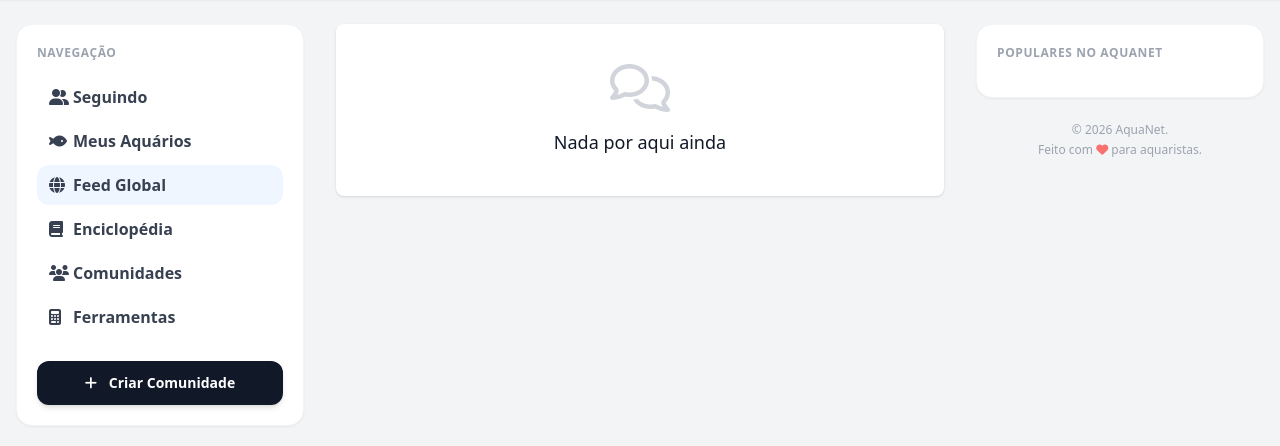
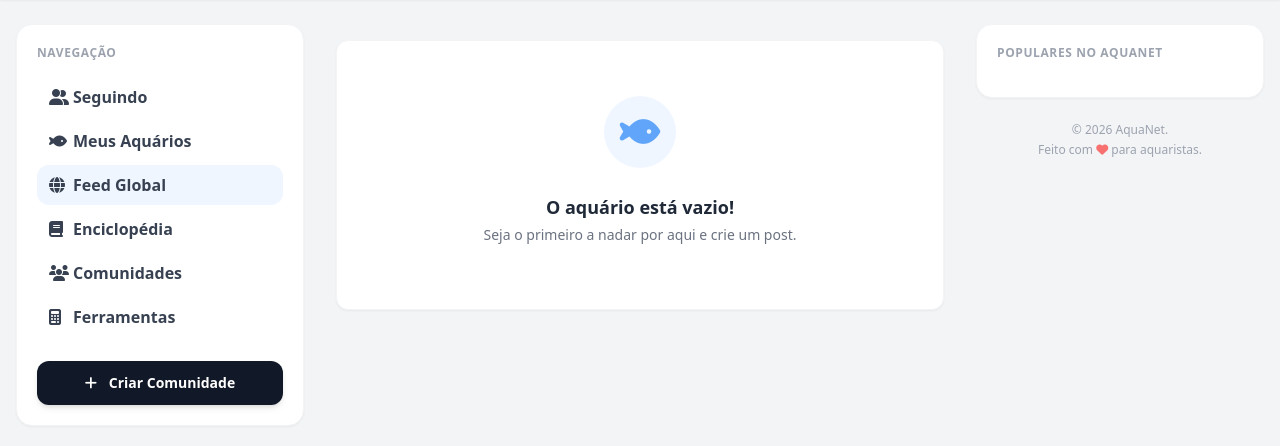
Before and after one commit to gabrielsdcosentino/aquanet-public, a Flask app: page / in a window 1280 px wide. Shown: the part 73-519 px from the top of the page. Run offline with Flask 3, Linux system fonts and the light colour scheme; the visitor is signed in with stand-in values (Sample User, id 1); data comes from the database, SQL or seed files in the repository; data that the repository does not hold is empty; some libraries are stand-ins or nearby versions.

Commit message:
mudando visual

```diff
--- a/templates/index.html
+++ b/templates/index.html
@@ -7,32 +7,43 @@
 {% block content %}
 
     {% if not current_community %}
-    <div class="md:hidden flex border-b bg-white mb-4 sticky top-14 z-30 shadow-sm">
-        <a href="{{ url_for('home') }}" class="flex-1 text-center py-3 font-semibold text-sm {% if request.endpoint == 'home' %} border-b-2 border-blue-600 text-blue-600 {% else %} text-gray-500 {% endif %}">Todos</a>
-        <a href="{{ url_for('feed') }}" class="flex-1 text-center py-3 font-semibold text-sm {% if request.endpoint == 'feed' %} border-b-2 border-blue-600 text-blue-600 {% else %} text-gray-500 {% endif %}">Seguindo</a>
+    <div class="md:hidden bg-white/95 backdrop-blur-sm sticky top-14 z-30 border-b border-gray-100 py-2 px-4 shadow-sm">
+        <div class="flex bg-gray-100 rounded-lg p-1">
+            <a href="{{ url_for('home') }}" class="flex-1 text-center py-1.5 rounded-md text-sm font-bold transition-all {% if request.endpoint == 'home' %} bg-white text-blue-600 shadow-sm {% else %} text-gray-500 hover:text-gray-700 {% endif %}">
+                Global
+            </a>
+            <a href="{{ url_for('feed') }}" class="flex-1 text-center py-1.5 rounded-md text-sm font-bold transition-all {% if request.endpoint == 'feed' %} bg-white text-blue-600 shadow-sm {% else %} text-gray-500 hover:text-gray-700 {% endif %}">
+                Seguindo
+            </a>
+        </div>
     </div>
     {% endif %}
 
     {% if current_community %}
-        <div class="bg-white p-4 rounded-lg shadow mb-5">
+        <div class="bg-white p-4 rounded-xl shadow-sm mb-5 border border-gray-100">
             <div class="flex justify-between items-start mb-4">
                 <div>
-                    <h2 class="text-2xl font-bold text-gray-800">{{ current_community.name }}</h2>
-                    <p class="text-gray-600 text-sm mt-1">{{ current_community.description or "Sem descrição." }}</p>
-                    <div class="text-xs text-gray-500 mt-2"><i class="fas fa-users mr-1"></i> {{ current_community.members.count() }} membros</div>
+                    <h2 class="text-2xl font-black text-gray-800 tracking-tight">{{ current_community.name }}</h2>
+                    <p class="text-gray-600 text-sm mt-1 leading-relaxed">{{ current_community.description or "Sem descrição." }}</p>
+                    <div class="flex items-center gap-3 mt-3">
+                        <span class="text-xs font-bold text-gray-500 bg-gray-100 px-2 py-1 rounded-md">
+                            <i class="fas fa-users mr-1 text-blue-400"></i> {{ current_community.members.count() }} membros
+                        </span>
+                    </div>
                 </div>
+
                 <div class="flex flex-col items-end gap-2">
                     {% if current_user.is_member(current_community) %}
                         <form action="{{ url_for('leave_community', community_slug=current_community.slug) }}" method="POST">
                             <input type="hidden" name="csrf_token" value="{{ csrf_token() }}">
-                            <button type="submit" class="text-xs font-bold border border-gray-300 text-gray-500 px-4 py-1.5 rounded-full hover:bg-red-50 hover:text-red-600 hover:border-red-200 transition">
+                            <button type="submit" class="text-xs font-bold border border-gray-200 text-gray-400 px-3 py-1 rounded-lg hover:bg-red-50 hover:text-red-500 hover:border-red-200 transition-all">
                                 Sair
                             </button>
                         </form>
                     {% else %}
                         <form action="{{ url_for('join_community', community_slug=current_community.slug) }}" method="POST">
                             <input type="hidden" name="csrf_token" value="{{ csrf_token() }}">
-                            <button type="submit" class="text-xs font-bold bg-blue-600 text-white px-6 py-1.5 rounded-full hover:bg-blue-700 transition shadow-sm">
+                            <button type="submit" class="text-xs font-bold bg-blue-600 text-white px-5 py-1.5 rounded-full hover:bg-blue-700 transition shadow-md shadow-blue-200">
                                 Entrar
                             </button>
                         </form>
@@ -41,51 +52,64 @@
                     {% if current_community.creator_id == current_user.id or current_user.username == 'bielcosen14' %}
                         <form action="{{ url_for('delete_community', community_slug=current_community.slug) }}" method="POST" onsubmit="return confirm('ATENÇÃO: Isso apagará a comunidade e TODOS os posts dela. Tem certeza?')">
                             <input type="hidden" name="csrf_token" value="{{ csrf_token() }}">
-                            <button type="submit" class="text-[10px] font-bold text-red-400 hover:text-red-600 hover:underline mt-1">
-                                <i class="fas fa-trash-alt mr-1"></i> Excluir Comunidade
+                            <button type="submit" class="text-[10px] font-bold text-gray-300 hover:text-red-600 transition-colors mt-1">
+                                <i class="fas fa-trash-alt mr-1"></i> Excluir
                             </button>
                         </form>
                     {% endif %}
                 </div>
-
             </div>
 
             {% if current_user.is_member(current_community) %}
-                <form method="POST" action="{{ url_for('community_feed', community_slug=current_community.slug) }}" enctype="multipart/form-data" class="border-t pt-4">
+                <form method="POST" action="{{ url_for('community_feed', community_slug=current_community.slug) }}" enctype="multipart/form-data" class="border-t border-gray-100 pt-4">
                     <input type="hidden" name="csrf_token" value="{{ csrf_token() }}">
+
                     <div class="flex gap-3 items-start">
-                        <img src="{{ current_user.profile_pic_url }}" class="w-10 h-10 rounded-full object-cover border border-gray-300 hidden md:block">
-                        <div class="flex-1 min-w-0">
-                            <textarea id="post-content" name="content" placeholder="Criar post..." class="w-full border border-gray-300 rounded-md shadow-sm px-3 py-2 text-sm focus:ring-blue-500 focus:border-blue-500 min-h-[80px] resize-none" rows="2" maxlength="2500">{{ request.args.get('auto_content', '') }}</textarea>
+                        <img src="{{ current_user.profile_pic_url }}" class="w-10 h-10 rounded-full object-cover border-2 border-white shadow-sm hidden md:block">
 
-                            <div class="mt-3 flex flex-wrap justify-between items-center gap-3">
-                                <input type="file" name="image" accept="image/*,video/mp4,video/mov,video/webm" class="text-xs w-full sm:w-auto">
-                                <button type="submit" class="bg-blue-600 hover:bg-blue-700 text-white font-bold py-1.5 px-6 rounded-full text-sm shadow-sm">Publicar</button>
+                        <div class="flex-1 min-w-0 bg-gray-50 p-3 rounded-2xl focus-within:ring-2 focus-within:ring-blue-100 focus-within:bg-white transition-all shadow-inner">
+                            <textarea id="post-content" name="content" placeholder="No que você está pensando, {{ current_user.username }}?"
+                            class="w-full bg-transparent border-0 focus:ring-0 text-gray-700 placeholder-gray-400 text-sm resize-none min-h-[60px]" rows="2" maxlength="2500">{{ request.args.get('auto_content', '') }}</textarea>
+
+                            <div class="flex justify-between items-center mt-2 px-1 border-t border-gray-200/50 pt-2">
+                                 <label class="cursor-pointer text-gray-400 hover:text-blue-500 transition-colors p-1.5 rounded-full hover:bg-blue-50 group" title="Adicionar mídia">
+                                     <i class="fas fa-image text-lg group-hover:scale-110 transition-transform"></i>
+                                     <input type="file" name="image" accept="image/*,video/mp4,video/mov,video/webm" class="hidden">
+                                 </label>
+
+                                 <button type="submit" class="bg-blue-600 hover:bg-blue-700 text-white font-bold py-1.5 px-5 rounded-full text-xs shadow-md shadow-blue-200 transform active:scale-95 transition-all">
+                                     Publicar
+                                 </button>
                             </div>
                         </div>
                     </div>
                 </form>
             {% else %}
-                <div class="border-t pt-6 pb-2 text-center bg-gray-50 rounded-b-lg -mx-4 -mb-4 px-4">
-                    <p class="text-gray-600 font-medium mb-3">Entre na comunidade para participar das discussões!</p>
+                <div class="mt-4 bg-gradient-to-r from-blue-50 to-white p-6 rounded-xl border border-blue-100 text-center">
+                    <div class="mb-2 text-blue-300"><i class="fas fa-lock text-2xl"></i></div>
+                    <p class="text-gray-700 font-medium mb-3 text-sm">Entre na comunidade para participar das discussões!</p>
                     <form action="{{ url_for('join_community', community_slug=current_community.slug) }}" method="POST">
                         <input type="hidden" name="csrf_token" value="{{ csrf_token() }}">
-                        <button type="submit" class="bg-blue-600 text-white px-8 py-2.5 rounded-full font-bold shadow-md hover:bg-blue-700 transition transform active:scale-95">
+                        <button type="submit" class="bg-blue-600 text-white px-8 py-2.5 rounded-full font-bold shadow-lg hover:bg-blue-700 transition transform hover:-translate-y-0.5 active:scale-95 text-sm">
                             Entrar na Comunidade
                         </button>
                     </form>
                 </div>
             {% endif %}
-            </div>
+
+        </div>
     {% endif %}
 
     <section id="feed-posts-container">
         {% if posts.items %}
             {% include 'post_list.html' %}
         {% else %}
-            <div class="text-center py-10 bg-white rounded-lg shadow">
-                <div class="mb-4 text-gray-300"><i class="far fa-comments text-5xl"></i></div>
-                <h3 class="text-lg font-medium text-gray-900">Nada por aqui ainda</h3>
+            <div class="text-center py-16 px-4 bg-white rounded-xl shadow-sm border border-gray-100 mt-4">
+                <div class="mb-4 inline-block p-4 bg-blue-50 rounded-full animate-bounce">
+                    <i class="fas fa-fish text-4xl text-blue-400"></i>
+                </div>
+                <h3 class="text-lg font-bold text-gray-800">O aquário está vazio!</h3>
+                <p class="text-gray-500 text-sm mt-1">Seja o primeiro a nadar por aqui e crie um post.</p>
             </div>
         {% endif %}
     </section>
@@ -110,9 +134,7 @@
             })
             .then(response => response.text())
             .then(html => {
-                // Remove o botão antigo
                 container.remove();
-                // Adiciona os novos posts no final
                 document.getElementById('feed-posts-container').insertAdjacentHTML('beforeend', html);
             });
         }
```
